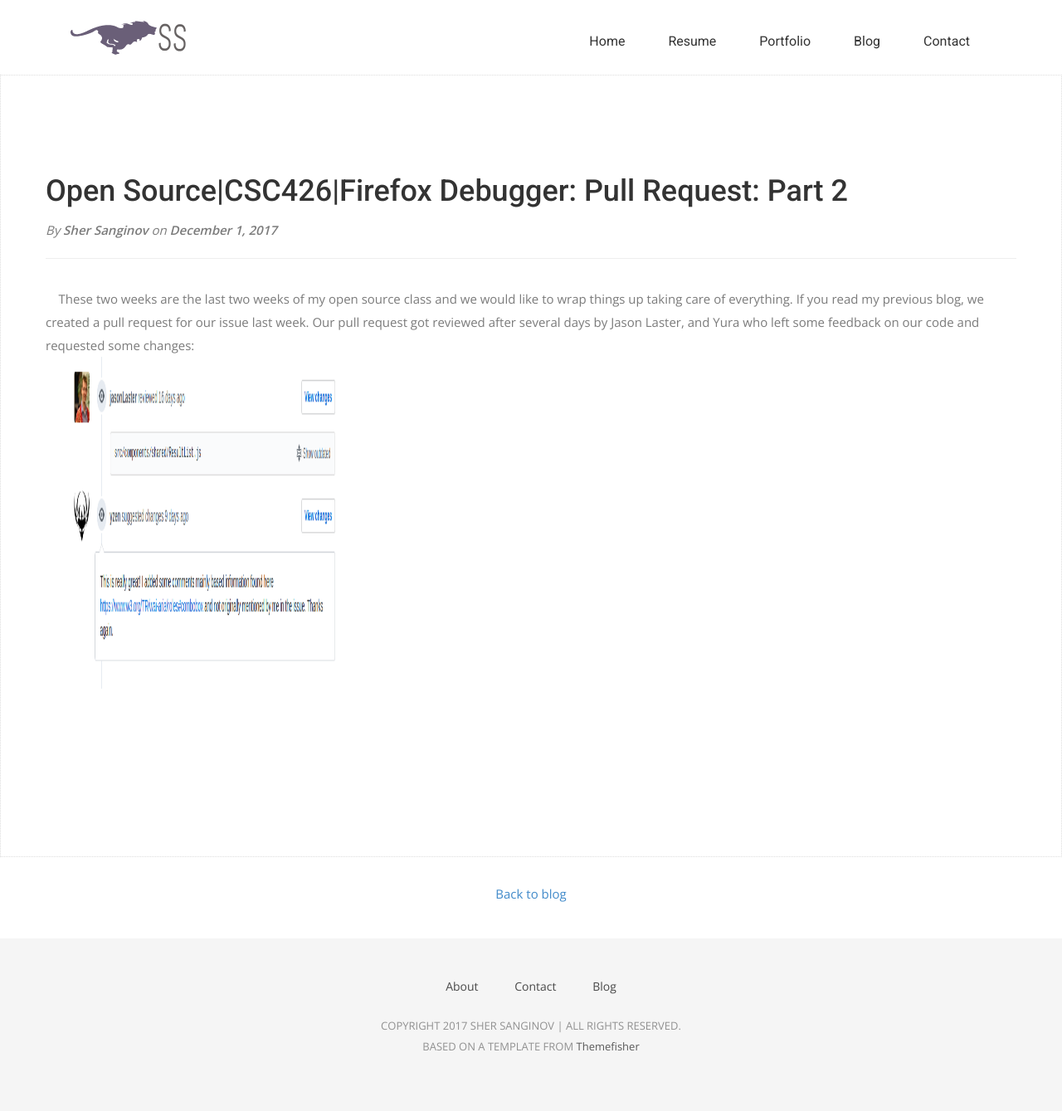
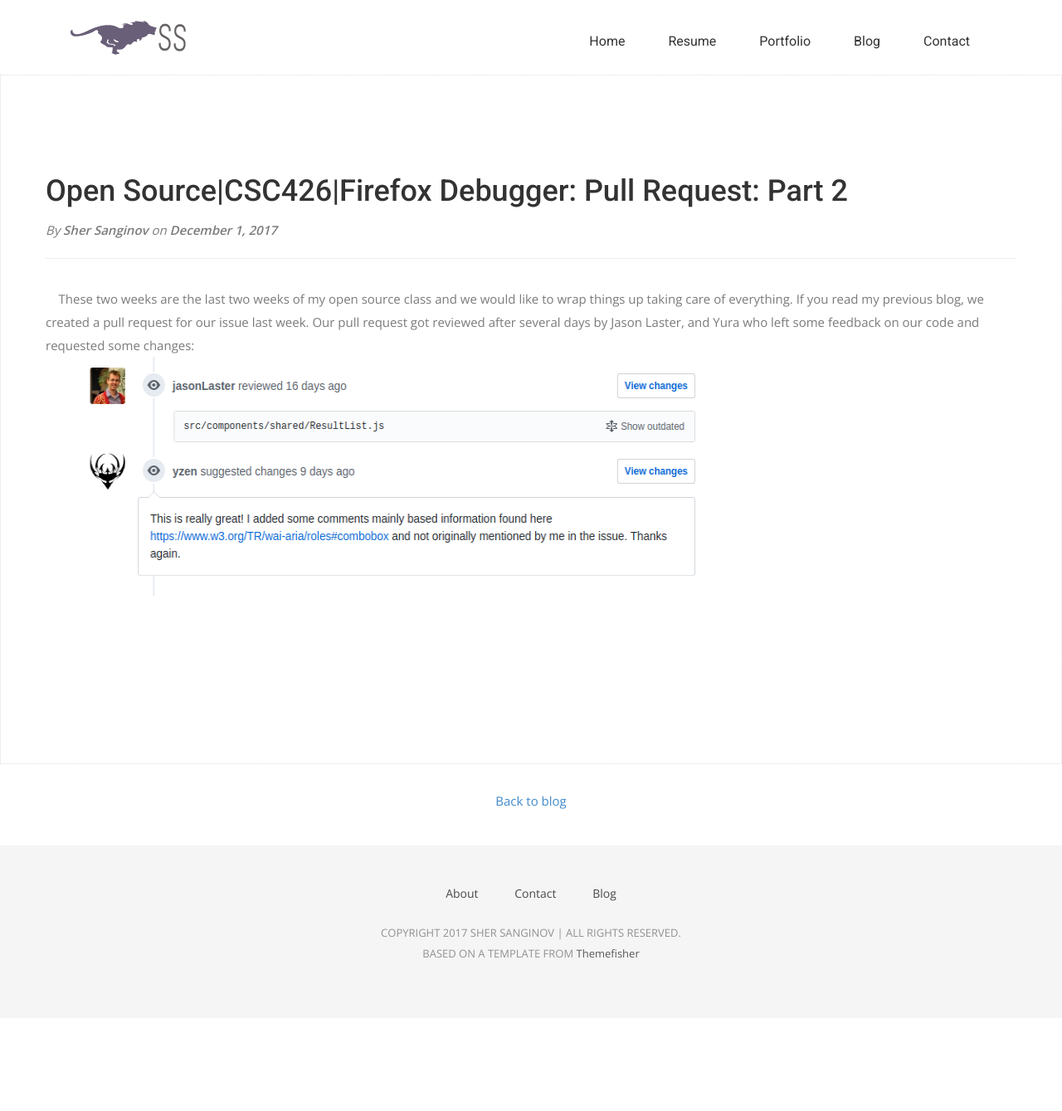
Before and after one commit to sanginovs/personal-website, a Jekyll site: the page built from _posts/2017-12-1-reflection2.md, in a window 1280 px wide. Shown: the whole page at 83% size. Built offline with Jekyll 4.4.1, drawn with Linux system fonts in a browser that asks for light colours; nearby versions of some CDN libraries; some web fonts are replaced; comment, search, counter and statistics services are not loaded; after the commit the page ends 1227 px from its top, so only the background shows below that.

Commit message:
added a blog

```diff
--- a/_posts/2017-12-1-reflection2.md
+++ b/_posts/2017-12-1-reflection2.md
@@ -5,7 +5,7 @@
 ---
 
 &nbsp;&nbsp;&nbsp;&nbsp;These two weeks are the last two weeks of my open source class and we would like to wrap things up taking care of everything. If you read my previous blog, we created a pull request for our issue last week. Our pull request got reviewed after several days by Jason Laster, and Yura who left some feedback on our code and requested some changes:
-<img class="img-responsive" src="/assets/img/feebbak.png" alt="Drawing" style="width: 450px; height: 400px; display: block; float:center; ">
+<img class="img-responsive" src="/assets/img/feebbak.png" alt="Drawing" style="width: 991px; height: 288px; display: block; float:center; ">
 
 &nbsp;&nbsp;&nbsp;&nbsp;
 
```
